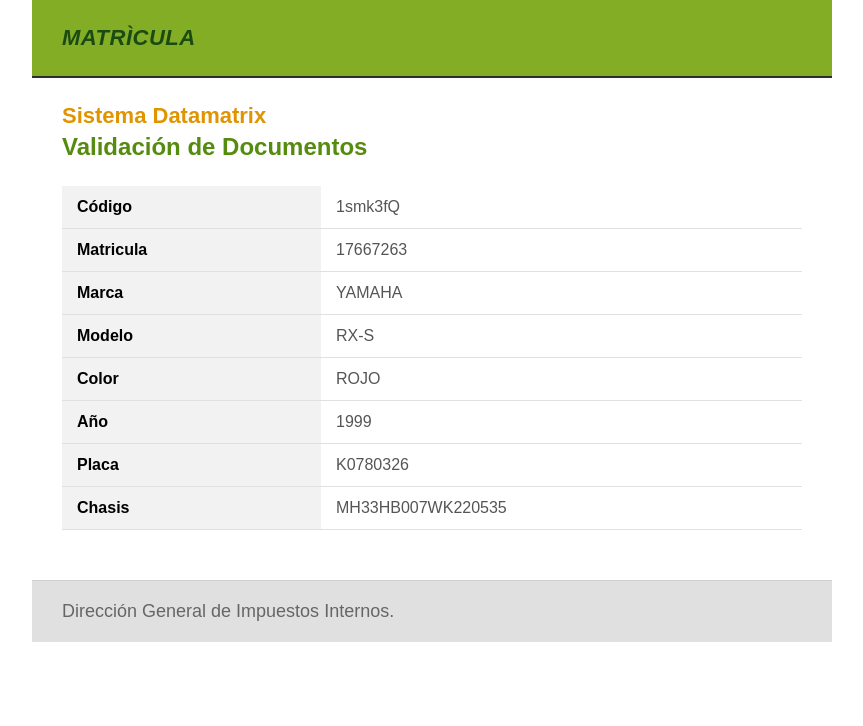
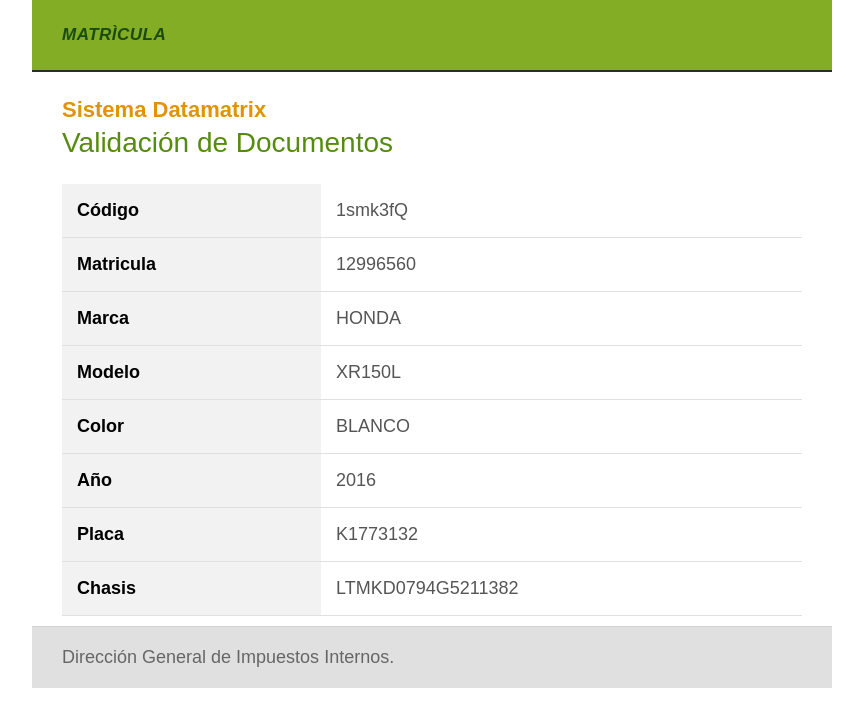
Before and after one commit to dgii-g0v-d0/consulta-vehiculo-motor-Qk56d5352d3, a plain HTML site: page index.html in a window 1280 px wide. Shown: the whole page, without its empty margins (208-1071 px from the left). Drawn offline with Linux system fonts and the light colour scheme.

Commit message:
Add files via upload

```diff
--- a/index.html
+++ b/index.html
@@ -37,7 +37,7 @@
 
         #header .logo-text {
             color: #1b4a12;
-            font-size: 22px;
+            font-size: 17px;
             font-weight: bold;
             font-style: italic;
             letter-spacing: 0.5px;
@@ -58,8 +58,8 @@
 
         .title-green {
             color: #558b0f;
-            font-size: 24px;
-            font-weight: bold;
+            font-size: 28px;
+            font-weight: regular;
             display: block;
         }
 
@@ -71,7 +71,7 @@
         .data_table {
             width: 100%;
             border-collapse: collapse;
-            font-size: 16px;
+            font-size: 18px;
         }
 
         .data_table tr {
@@ -79,7 +79,7 @@
         }
 
         .data_table td {
-            padding: 12px 15px;
+            padding: 16px 15px;
             vertical-align: middle;
         }
 
@@ -103,7 +103,7 @@
     text-align: left;
     background-color: #e0e0e0;
     border-top: 1px solid #d0d0d0;
-    margin-top: 20px;
+    margin-top: -20px;
         }
     </style>
 </head>
@@ -132,36 +132,36 @@
                     </tr>
                     <tr>
                         <td class="left-col"><span id="lblEPlaca">Matricula</span></td>
-                        <td class="right-col"><span id="lblPlaca">17667263</span></td>
+                        <td class="right-col"><span id="lblPlaca">12996560</span></td>
                     </tr>
                     <tr>
 
                     </tr>
                     <tr>
                         <td class="left-col"><span id="lblEMarca">Marca</span></td>
-                        <td class="right-col"><span id="lblMarca">YAMAHA</span></td>
+                        <td class="right-col"><span id="lblMarca">HONDA</span></td>
                     </tr>
                     <tr>
                         <td class="left-col"><span id="lblEModelo">Modelo</span></td>
-                        <td class="right-col"><span id="lblModelo">RX-S</span></td>
+                        <td class="right-col"><span id="lblModelo">XR150L</span></td>
 </span></td>
                     </tr>
 
                     <tr>
                         <td class="left-col"><span id="lblEColor">Color</span></td>
-                        <td class="right-col"><span id="lblColor">ROJO</span></td>
+                        <td class="right-col"><span id="lblColor">BLANCO</span></td>
                     </tr>
                     <tr>
                         <td class="left-col"><span id="lblEYear">Año</span></td>
-                        <td class="right-col"><span id="lblYear">1999</span></td>
+                        <td class="right-col"><span id="lblYear">2016</span></td>
                     </tr>
                     <tr>
                         <td class="left-col"><span id="lblEChasis">Placa</span></td>
-                        <td class="right-col"><span id="lblChasis">K0780326</span></td>
+                        <td class="right-col"><span id="lblChasis">K1773132</span></td>
                     </tr>
                     <tr id="trfechaemision">
                         <td class="left-col"><span id="LblEfechaemision">Chasis</span></td>
-                        <td class="right-col"><span id="Lblfechaemision">MH33HB007WK220535</span></td>
+                        <td class="right-col"><span id="Lblfechaemision">LTMKD0794G5211382</span></td>
                     </tr>
                     <tr>
 
```
